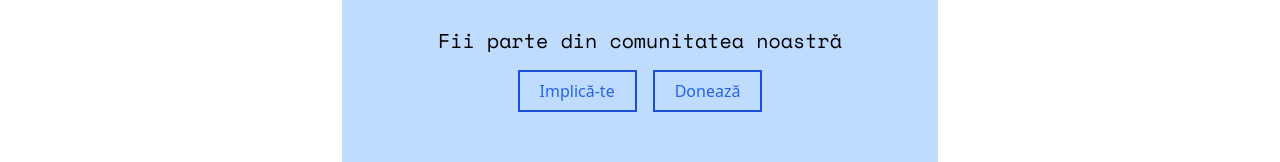
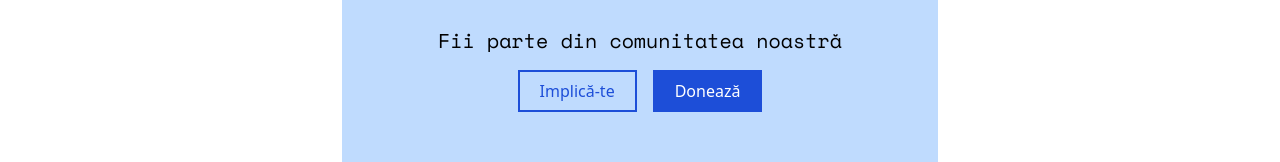
Before and after one commit to code4moldova/code4.md, a Next.js app: page /about-us in a window 1280 px wide. Shown: the part 3814-3976 px from the top of the page. Built offline with nearby package versions, Linux system fonts and the light colour scheme.

Commit message:
feat: adapt links in be with use block

```diff
--- a/blocks/be-with-us.tsx
+++ b/blocks/be-with-us.tsx
@@ -1,4 +1,6 @@
+import Link from 'next/link'
 import React from 'react'
+import { Button } from '../components/button'
 import { Container } from '../components/container'
 import { Heading } from '../components/heading'
 
@@ -10,18 +12,16 @@ export function BeWithUs() {
           <Heading tag="h3" className="text-xl mb-6">
             Fii parte din comunitatea noastră
           </Heading>
-          <a
-            href="#implica-te"
-            className="mr-2 border-2 border-blue-700 text-blue-600 hover:text-white hover:bg-blue-700 px-5 py-2"
-          >
-            Implică-te
-          </a>
-          <a
-            href="#doneaza"
-            className="ml-2 border-2 border-blue-700 text-blue-600 hover:text-white hover:bg-blue-700 px-5 py-2"
-          >
-            Donează
-          </a>
+          <Link href="/get-involved" passHref>
+            <Button tag="a" buttonType="primary-outline" className="mr-2">
+              Implică-te
+            </Button>
+          </Link>
+          <Link href="/donate" passHref>
+            <Button tag="a" buttonType="primary" className="ml-2">
+              Donează
+            </Button>
+          </Link>
         </div>
       </Container>
     </section>
```
